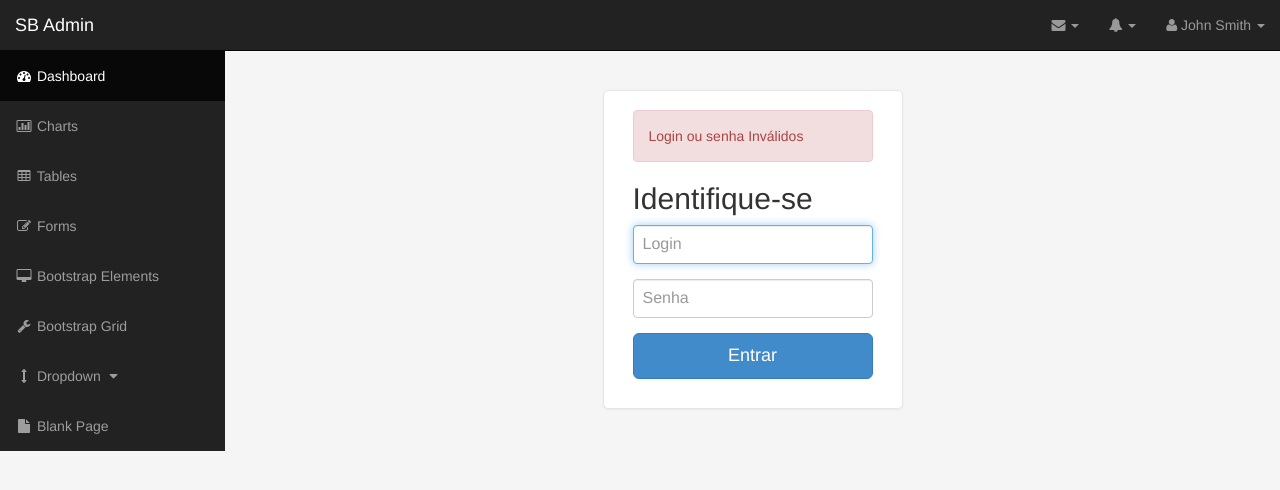
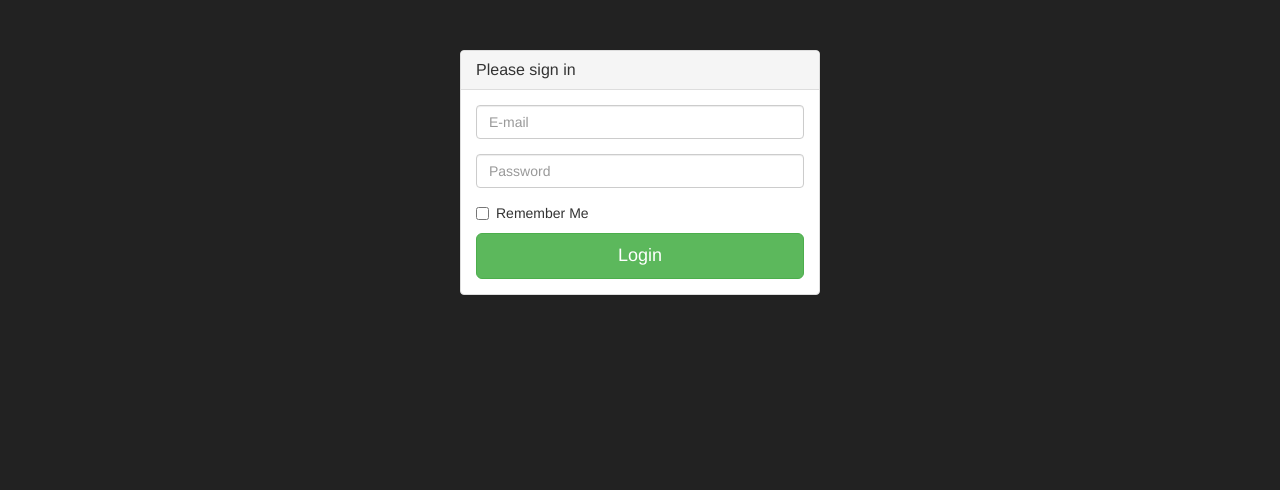
Before and after one commit to pereiracruz2002/snf, a CodeIgniter app: page /snf/index.php/auth/login in a window 1280 px wide. Shown: the top 490 px of the page. Run offline with CodeIgniter, Linux system fonts and the light colour scheme; grey boxes labelled with a size stand in for pictures from a placeholder-image service; some libraries are stand-ins or nearby versions.

Commit message:
tela de login

```diff
--- /dev/null
+++ b/application/views/header_login.php
@@ -0,0 +1,30 @@
+<!DOCTYPE html>
+<html lang="pt">
+  <head>
+    <meta charset="utf-8">
+    <meta http-equiv="X-UA-Compatible" content="IE=edge">
+    <meta name="viewport" content="width=device-width, initial-scale=1">
+    <meta name="description" content="">
+    <meta name="author" content="">
+    <title>Sistema Nota Fiscal</title>
+
+    <!-- Bootstrap Core CSS -->
+    <link href="<?php echo base_url() ?>assets/css/bootstrap.min.css" rel="stylesheet">
+    <link href="<?php echo base_url() ?>assets/css/sb-admin.css" rel="stylesheet">
+    <!-- Custom CSS -->
+    <link href="<?php echo base_url() ?>assets/css/plugins/morris.css" rel="stylesheet">
+     <link href="<?php echo base_url() ?>assets/fontsfont-awesome-4.1.0/css/font-awesome.min.css" rel="stylesheet">
+
+    <!-- HTML5 Shim and Respond.js IE8 support of HTML5 elements and media queries -->
+    <!-- WARNING: Respond.js doesn't work if you view the page via file:// -->
+    <!--[if lt IE 9]>
+        <script src="https://oss.maxcdn.com/libs/html5shiv/3.7.0/html5shiv.js"></script>
+        <script src="https://oss.maxcdn.com/libs/respond.js/1.4.2/respond.min.js"></script>
+    <![endif]-->
+    <script>
+      var base_url = '<?php echo base_url() ?>';
+    </script>
+
+
+
+<body>
--- a/application/views/login.php
+++ b/application/views/login.php
@@ -1,9 +1,38 @@
-<?php include_once(dirname(__FILE__).'/header.php'); ?>
-<form class="form-signin" role="form" method="post">
+<?php include_once(dirname(__FILE__).'/header_login.php'); ?>
+<!--<form class="form-signin" role="form" method="post">
   <?php if(isset($erro)) print box_alert($erro); ?>
   <h2 class="form-signin-heading">Identifique-se</h2>
   <input type="text" class="form-control" name="login" placeholder="Login" required autofocus>
   <input type="password" class="form-control" name="senha" placeholder="Senha" required>
   <button class="btn btn-lg btn-primary btn-block" type="submit">Entrar</button>
-</form>
+</form>-->
+<div class="container">
+    <div class="row">
+		<div class="col-md-4 col-md-offset-4">
+    		<div class="panel panel-default">
+			  	<div class="panel-heading">
+			    	<h3 class="panel-title">Please sign in</h3>
+			 	</div>
+			  	<div class="panel-body">
+			    	<form accept-charset="UTF-8" role="form">
+                    <fieldset>
+			    	  	<div class="form-group">
+			    		    <input class="form-control" placeholder="E-mail" name="email" type="text">
+			    		</div>
+			    		<div class="form-group">
+			    			<input class="form-control" placeholder="Password" name="password" type="password" value="">
+			    		</div>
+			    		<div class="checkbox">
+			    	    	<label>
+			    	    		<input name="remember" type="checkbox" value="Remember Me"> Remember Me
+			    	    	</label>
+			    	    </div>
+			    		<input class="btn btn-lg btn-success btn-block" type="submit" value="Login">
+			    	</fieldset>
+			      	</form>
+			    </div>
+			</div>
+		</div>
+	</div>
+</div>
 <?php include_once(dirname(__FILE__).'/footer.php'); ?>
```
